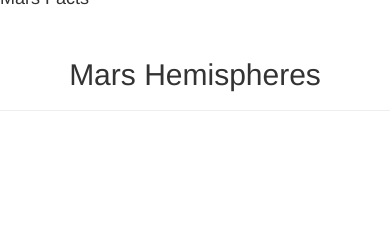
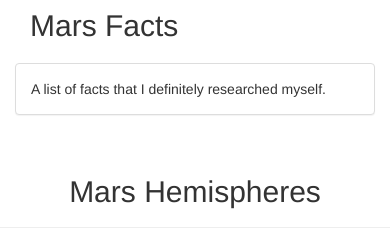
Before and after one commit to JohnnyBuccola/bbc-10-mission-to-mars, a Flask app: page / in a window 390 px wide. Shown: the part 638-886 px from the top of the page. Before the commit the page ends 749 px from the top, so only its background shows below. Run offline with Flask 2, Linux system fonts and the light colour scheme; data that the repository does not hold is empty; some libraries are stand-ins or nearby versions.

Commit message:
d3 complete

```diff
--- a/Mars_Scraping/templates/index.html
+++ b/Mars_Scraping/templates/index.html
@@ -16,7 +16,7 @@
       <div class="jumbotron text-center">
         <h1>Mission to Mars</h1>
         <!-- Add a button to activate scraping script -->
-        <p><a class="btn btn-primary btn-lg" href="/scrape" role="button">Scrape New Data</a></p>
+        <p><a class="btn btn-lg btn-success" href="/scrape" role="button"><span class="glyphicon glyphicon-magnet" aria-hidden="true"></span> Scrape New Data</a></p>
       </div>
 
       <!-- Add section for Mars News -->
@@ -47,9 +47,12 @@
 
         <div class="col-md-4">
           <!-- Mars Facts -->
-          <div class="row" id="mars-facts">
-            <h4>Mars Facts</h4>
+          <h2 class="panel-heading">Mars Facts</h2>
+          <div class="panel panel-default">
+            <div class="panel-body">A list of facts that I definitely researched myself.</div>
+            <table class="table" id="mars-facts">
               {{ mars.facts | safe }}
+            </table>
         </div>
         </div>
       </div>
@@ -60,17 +63,19 @@
           <h2 class="text-center">Mars Hemispheres</h2>
         </div>
 
+        <div class="row">
         {% for hemisphere in mars.hemisphere_images %}
-        <div class="col-md-6">
-          <div class="thumbnail">
+            <div class="col-xs-6 col-md-3">
+              <a href="#" class="thumbnail">
                 <img src="{{hemisphere.url | default('static/images/error.png', true)}}" alt="...">
                 <div class="caption">
                   <h3>{{hemisphere.title}}</h3>
                 </div>
-          </div>
+              </a>
             </div>
           {% endfor %}
         </div>
       </div>
+    </div>
   </body>
 </html>
```
Lines whose indentation alone changed are shown as unchanged.
